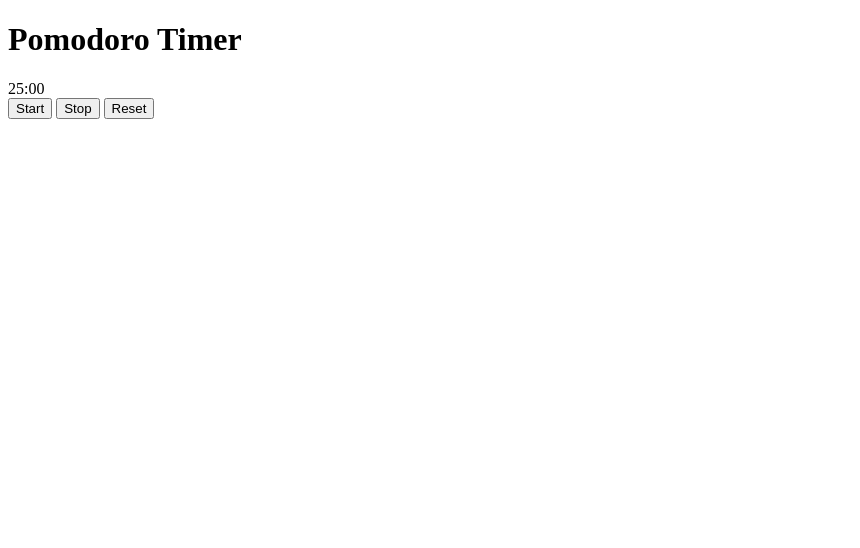
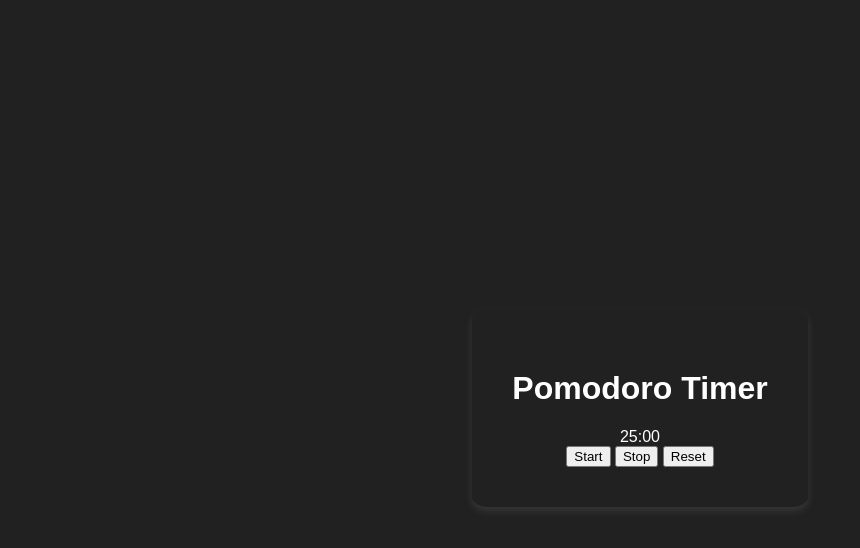
Before and after one commit to Hmcg23/pomodoro-timer, a plain HTML site: page index.html in a window 1280 px wide. Shown: the whole page, without its empty margins (0-860 px from the left). Drawn offline with Linux system fonts and the light colour scheme.

Commit message:
fix css file typo

```diff
--- a/index.html
+++ b/index.html
@@ -1,11 +1,11 @@
 <!DOCTYPE html>
-<html>
+<html lang="eng">
 <head>
     <meta charset="UTF-8" />
     <title>Pomodoro Timer</title>
-    <link rel=""stylesheet href="style.css">
+    <link rel="stylesheet" href="style.css">
 </head>
-<body></body>
+<body></b2ody>
     <div class="timer-container">
         <h1>Pomodoro Timer</h1>
         <div id="timer-display">25:00</div>
```
